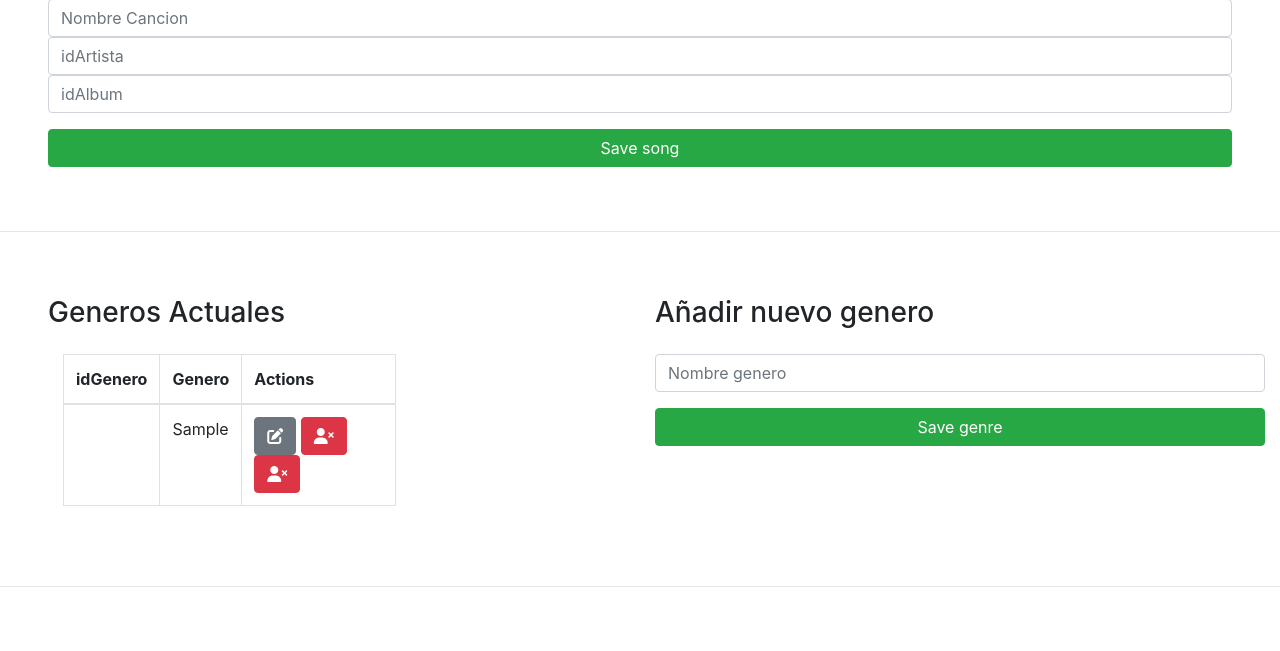
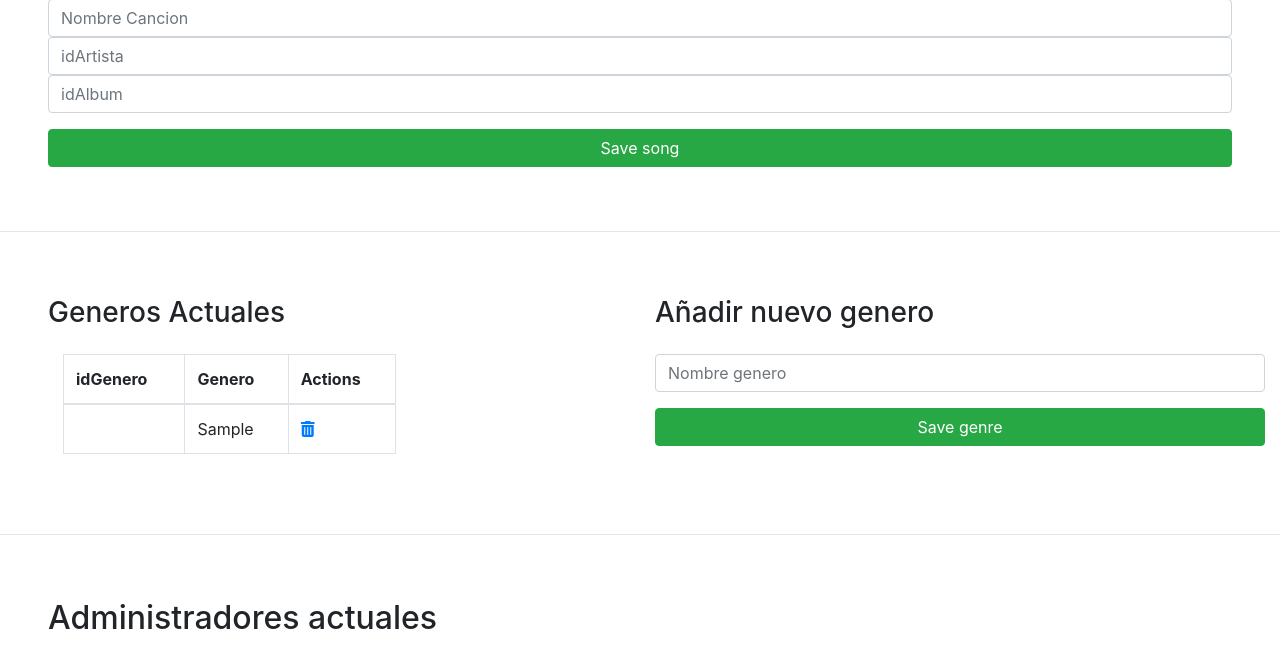
Before and after one commit to juavauj/MusicStore-PHP, a PHP site: page /files/subpages/admins/superAdmin.php in a window 1280 px wide. Shown: the part 1290-1941 px from the top of the page. Run offline with PHP 8.4, Linux system fonts and the light colour scheme; tables that the repository leaves empty or names only in its code hold one stand-in row (values such as "Sample post"); grey boxes marked "Sample" are stand-in pictures; data that the repository does not hold is empty; some libraries are stand-ins or nearby versions.

Commit message:
update files delete and superadmin

```diff
--- a/files/subpages/admins/superAdmin.php
+++ b/files/subpages/admins/superAdmin.php
@@ -153,9 +153,7 @@
                             <td><?php echo $row['idGenero'] ?></td>
                             <td><?php echo $row['genero'] ?></td>
                             <td>
-                                <a href="formularios/editarAlbum.php?id=<?php echo $row['id']?>" class="btn btn-secondary" > <i class="fas fa-edit"></i> </a>
-                                <a href="delete_task.php?id=<?php echo $row['id'] ?>" class="btn btn-danger" > <i class="fas fa-user-times"></i> </a>
-                                <a href="disable_task.php?id=<?php echo $row['id'] ?>" class="btn btn-danger" > <i class="fas fa-user-times"></i> </a>
+                                <a href="delete.php?id2=<?php echo $row['idGenero']?>&tabla=generos"><i class="fas fa-trash-alt"></i> </a>
                             </td>
                             </tr>
                         <?php } ?>
```
Also changed, not shown: files/subpages/admins/delete.php (+13 -0 lines).
